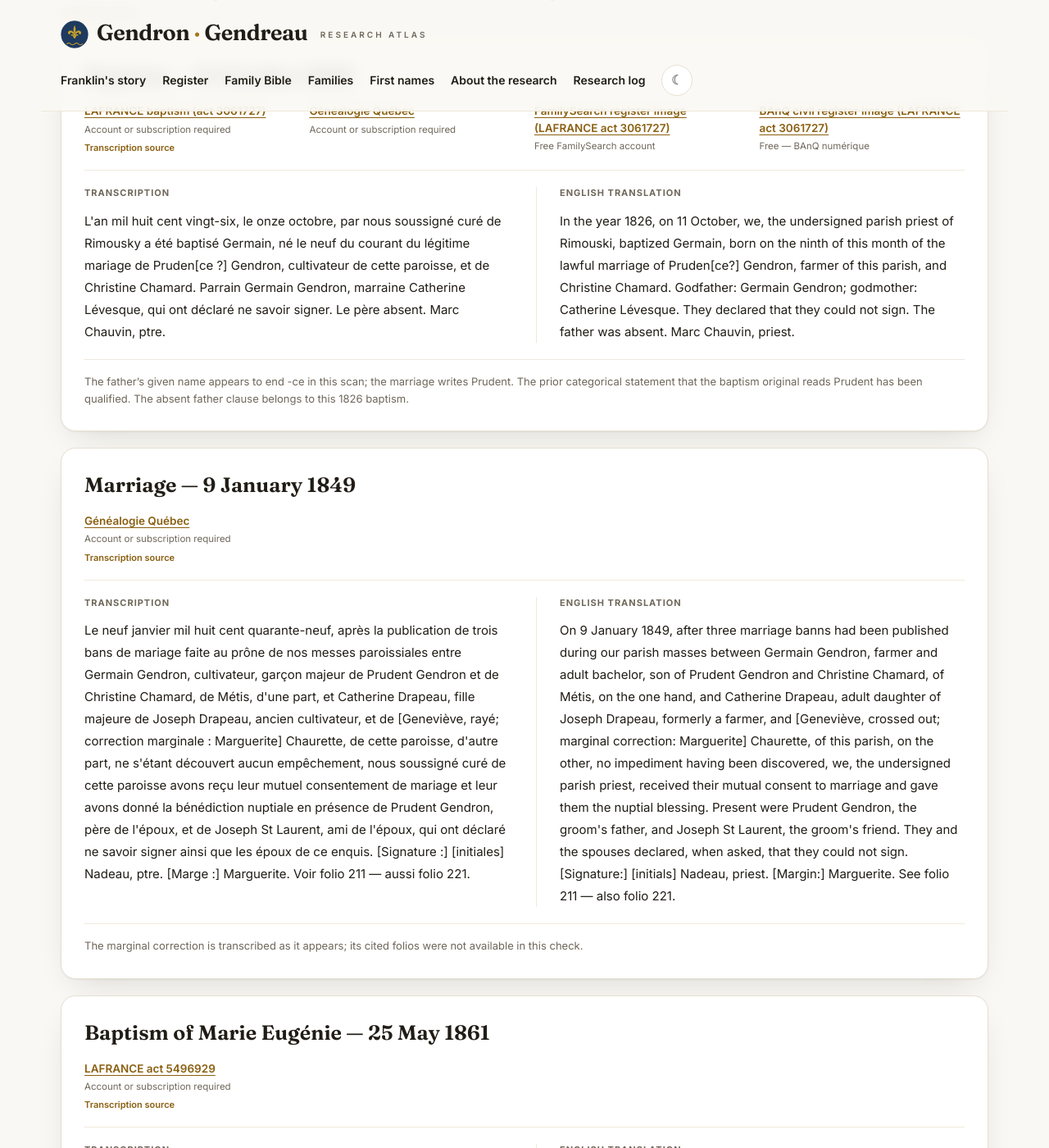
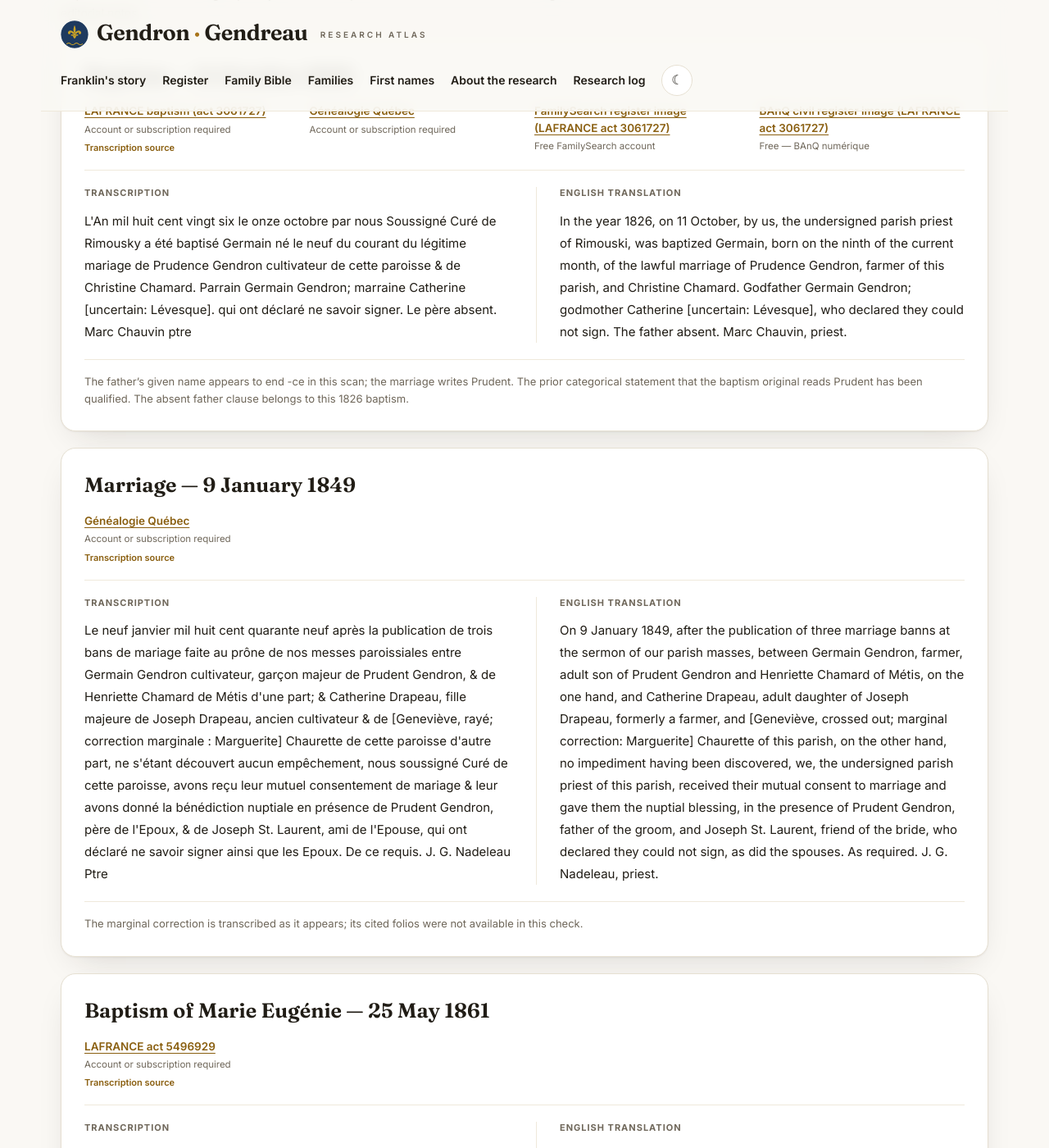
Before and after one commit to vetharmon/gendron-research, a Jekyll site: the page built from _candidates/c190.md, in a window 1280 px wide and 1400 px high, scrolled down 1255 px. Shown: the whole window at 82% size. Built offline with Jekyll 4.4.1, drawn with Linux system fonts in a browser that asks for light colours; part of the change alters nothing that is shown; some of the changed text lies outside the part shown.

Commit message:
Add files via upload

```diff
--- a/_candidates/c190.md
+++ b/_candidates/c190.md
@@ -16,64 +16,67 @@ sources:
 - label: LAFRANCE baptism (act 3061727)
   url: https://www.genealogiequebec.com/Membership/LAFRANCE/acte/3061727
   access: Account or subscription required
-  provenance: Original register image read on 23 November 2026. Birth on 9 October and baptism on 11 October are clear. The father’s final given-name letters are less secure than the old note asserted; the reading is bracketed rather than silently normalized to Prudent.
+  provenance: Original register image read on 23 November 2026. Birth on 9 October and baptism on 11 October are clear. The father’s final given-name letters are less secure than the old note asserted; the reading is bracketed rather than silently normalized to Prudent. Re-read and verified 28 November 2026 — image d1p_17171280.jpg, act 83; the act writes the father's given name Prudence (the index likewise).
   document_id: act-3061727
   document_primary: true
   document_title: Baptism — 11 October 1826
   document_note: The father’s given name appears to end -ce in this scan; the marriage writes Prudent. The prior categorical statement that the baptism original reads Prudent has been qualified. The absent father clause belongs to this 1826 baptism.
-  transcription: L'an mil huit cent vingt-six, le onze octobre, par nous soussigné curé de Rimousky a été baptisé Germain, né le neuf du courant du légitime mariage de Pruden[ce ?] Gendron, cultivateur de cette paroisse, et de Christine Chamard. Parrain Germain Gendron, marraine Catherine Lévesque, qui ont déclaré ne savoir signer. Le père absent. Marc Chauvin, ptre.
-  translation: 'In the year 1826, on 11 October, we, the undersigned parish priest of Rimouski, baptized Germain, born on the ninth of this month of the lawful marriage of Pruden[ce?] Gendron, farmer of this parish, and Christine Chamard. Godfather: Germain Gendron; godmother: Catherine Lévesque. They declared that they could not sign. The father was absent. Marc Chauvin, priest.'
+  transcription: "L'An mil huit cent vingt six le onze octobre par nous Soussigné Curé de Rimousky a été baptisé Germain né le neuf du courant du légitime mariage de Prudence Gendron cultivateur de cette paroisse & de Christine Chamard. Parrain Germain Gendron; marraine Catherine [uncertain: Lévesque]. qui ont déclaré ne savoir signer. Le père absent. Marc Chauvin ptre"
+  translation: "In the year 1826, on 11 October, by us, the undersigned parish priest of Rimouski, was baptized Germain, born on the ninth of the current month, of the lawful marriage of Prudence Gendron, farmer of this parish, and Christine Chamard. Godfather Germain Gendron; godmother Catherine [uncertain: Lévesque], who declared they could not sign. The father absent. Marc Chauvin, priest."
   text_language: fr
   text_type: transcription
-  text_note: The father’s given name appears to end -ce in this scan; the marriage writes Prudent. The prior categorical statement that the baptism original reads Prudent has been qualified. The absent father clause belongs to this 1826 baptism.
+  text_note: "Verbatim transcription from the audit re-read of 28 November 2026; spellings as written."
 - label: Généalogie Québec
   url: https://www.genealogiequebec.com/Membership/LAFRANCE/img/acte/3061727
   access: Account or subscription required
-  provenance: Recorded in the source research notes.
+  provenance: Recorded in the source research notes. Direct-image link to the same act image (d1p_17171280.jpg) verified for the LAFRANCE entry above, 28 November 2026; the transcription there applies to this image.
+  transcription: "L'An mil huit cent vingt six le onze octobre par nous Soussigné Curé de Rimousky a été baptisé Germain né le neuf du courant du légitime mariage de Prudence Gendron cultivateur de cette paroisse & de Christine Chamard. Parrain Germain Gendron; marraine Catherine [uncertain: Lévesque]. qui ont déclaré ne savoir signer. Le père absent. Marc Chauvin ptre"
   document_id: act-3061727
   document_primary: false
 - label: Généalogie Québec
   url: https://www.genealogiequebec.com/Membership/LAFRANCE/img/acte/13400924
   access: Account or subscription required
-  provenance: Original register image read on 23 November 2026. The groom is an adult farmer, son of Prudent Gendron and Christine Chamard of Métis. The bride’s mother’s name is corrected in the margin from Geneviève to Marguerite.
+  provenance: Original register image read on 23 November 2026. The groom is an adult farmer, son of Prudent Gendron and Christine Chamard of Métis. The bride’s mother’s name is corrected in the margin from Geneviève to Marguerite. Re-read and verified 28 November 2026 — image d1p_58910228.jpg, act M.3; the groom's mother (Henriette), the crossed-out Geneviève with its marginal correction to Marguerite, the bride's-friend reading for Joseph St Laurent, and the priest's signature (J. G. Nadeleau) were all settled by a zoomed verification re-read the same day. The earlier transcription on this entry named the groom's mother Christine, made St Laurent the groom's friend, and read the priest as Nadeau — the act reads otherwise on all three points.
   document_id: act-13400924
   document_primary: true
   document_title: Marriage — 9 January 1849
   document_note: The marginal correction is transcribed as it appears; its cited folios were not available in this check.
-  transcription: 'Le neuf janvier mil huit cent quarante-neuf, après la publication de trois bans de mariage faite au prône de nos messes paroissiales entre Germain Gendron, cultivateur, garçon majeur de Prudent Gendron et de Christine Chamard, de Métis, d''une part, et Catherine Drapeau, fille majeure de Joseph Drapeau, ancien cultivateur, et de [Geneviève, rayé; correction marginale : Marguerite] Chaurette, de cette paroisse, d''autre part, ne s''étant découvert aucun empêchement, nous soussigné curé de cette paroisse avons reçu leur mutuel consentement de mariage et leur avons donné la bénédiction nuptiale en présence de Prudent Gendron, père de l''époux, et de Joseph St Laurent, ami de l''époux, qui ont déclaré ne savoir signer ainsi que les époux de ce enquis. [Signature :] [initiales] Nadeau, ptre. [Marge :] Marguerite. Voir folio 211 — aussi folio 221.'
-  translation: 'On 9 January 1849, after three marriage banns had been published during our parish masses between Germain Gendron, farmer and adult bachelor, son of Prudent Gendron and Christine Chamard, of Métis, on the one hand, and Catherine Drapeau, adult daughter of Joseph Drapeau, formerly a farmer, and [Geneviève, crossed out; marginal correction: Marguerite] Chaurette, of this parish, on the other, no impediment having been discovered, we, the undersigned parish priest, received their mutual consent to marriage and gave them the nuptial blessing. Present were Prudent Gendron, the groom''s father, and Joseph St Laurent, the groom''s friend. They and the spouses declared, when asked, that they could not sign. [Signature:] [initials] Nadeau, priest. [Margin:] Marguerite. See folio 211 — also folio 221.'
+  transcription: "Le neuf janvier mil huit cent quarante neuf après la publication de trois bans de mariage faite au prône de nos messes paroissiales entre Germain Gendron cultivateur, garçon majeur de Prudent Gendron, & de Henriette Chamard de Métis d'une part; & Catherine Drapeau, fille majeure de Joseph Drapeau, ancien cultivateur & de [Geneviève, rayé; correction marginale : Marguerite] Chaurette de cette paroisse d'autre part, ne s'étant découvert aucun empêchement, nous soussigné Curé de cette paroisse, avons reçu leur mutuel consentement de mariage & leur avons donné la bénédiction nuptiale en présence de Prudent Gendron, père de l'Epoux, & de Joseph St. Laurent, ami de l'Epouse, qui ont déclaré ne savoir signer ainsi que les Epoux. De ce requis. J. G. Nadeleau Ptre"
+  translation: "On 9 January 1849, after the publication of three marriage banns at the sermon of our parish masses, between Germain Gendron, farmer, adult son of Prudent Gendron and Henriette Chamard of Métis, on the one hand, and Catherine Drapeau, adult daughter of Joseph Drapeau, formerly a farmer, and [Geneviève, crossed out; marginal correction: Marguerite] Chaurette of this parish, on the other hand, no impediment having been discovered, we, the undersigned parish priest of this parish, received their mutual consent to marriage and gave them the nuptial blessing, in the presence of Prudent Gendron, father of the groom, and Joseph St. Laurent, friend of the bride, who declared they could not sign, as did the spouses. As required. J. G. Nadeleau, priest."
   text_language: fr
   text_type: transcription
-  text_note: The marginal correction is transcribed as it appears; its cited folios were not available in this check.
+  text_note: "Verbatim transcription from the audit re-read of 28 November 2026, as settled by the verification re-read; spellings as written."
 - label: PRDH-IGD
   url: https://www.prdh-igd.com/Membership/fr/PRDH/Famille/253663
   access: Account or subscription required
-  provenance: Recorded in the source research notes.
+  provenance: Recorded in the source research notes. The PRDH page itself was not opened for this audit (28 November 2026), per the standing rule on PRDH hits; the corresponding acts were verified through their LAFRANCE copies above.
 - label: FamilySearch register image (LAFRANCE act 3061727)
   url: https://www.familysearch.org/ark:/61903/3:1:3QS7-L99D-RXDL
   access: Free FamilySearch account
-  provenance: Quebec, Catholic Parish Registers, 1621-1979 — image 445, DGS 5468831. Matched to the LAFRANCE act on name, date and parents (12 Nov 2026).
+  provenance: Quebec, Catholic Parish Registers, 1621-1979 — image 445, DGS 5468831. Matched to the LAFRANCE act on name, date and parents (12 Nov 2026). Re-read and verified 28 November 2026 — image 445 of 727, Rimouski Saint-Germain; this copy's signing clause reads qui n'ont pu signer, against qui ont déclaré ne savoir signer in the civil copy.
+  transcription: "L'An mil huit cent vingt six, le onze octobre par nous soussigné Curé de Rimousky a été baptisé Germain né le neuf du courant du légitime mariage de Prudence Gendron cultivateur de cette paroisse & de Christine Chamard. Parrain Germain Gendron, marraine Catherine Levesque qui n'ont pu signer. Le pere absent. Marc Chauvin ptre"
   document_id: act-3061727
   document_primary: false
 - label: BAnQ civil register image (LAFRANCE act 3061727)
   url: https://numerique.banq.qc.ca/patrimoine/details/52327/4422487
   access: Free — BAnQ numérique
-  provenance: Registres de l'état civil, Rimouski (CE101,S6), 1826 volume, image 25 of 30. Matched to the LAFRANCE act on name, date and parents (15 Nov 2026).
+  provenance: Registres de l'état civil, Rimouski (CE101,S6), 1826 volume, image 25 of 30. Matched to the LAFRANCE act on name, date and parents (15 Nov 2026). Re-read and verified 28 November 2026 — BAnQ CE101,S6, image 25 of 30; the image matches the LAFRANCE civil copy of the act, and the transcription from that copy is carried here.
+  transcription: "L'An mil huit cent vingt six le onze octobre par nous Soussigné Curé de Rimousky a été baptisé Germain né le neuf du courant du légitime mariage de Prudence Gendron cultivateur de cette paroisse & de Christine Chamard. Parrain Germain Gendron; marraine Catherine [uncertain: Lévesque]. qui ont déclaré ne savoir signer. Le père absent. Marc Chauvin ptre"
   document_id: act-3061727
   document_primary: false
 - label: LAFRANCE act 5496929
   url: https://www.genealogiequebec.com/Membership/LAFRANCE/acte/5496929
   access: Account or subscription required
-  provenance: Original register image read on 23 November 2026. The act confirms Marie Eugénie’s birth on 20 May 1861 and the continuing Germain Gendron–Catherine Drapeau family. It does not separately state whether the father attended.
+  provenance: Original register image read on 23 November 2026. The act confirms Marie Eugénie’s birth on 20 May 1861 and the continuing Germain Gendron–Catherine Drapeau family. It does not separately state whether the father attended. Re-read and verified 28 November 2026 — image d1p_17040156.jpg, act B 33, the baptism of his daughter Marie Eugenie.
   document_id: act-5496929
   document_primary: true
   document_title: Baptism of Marie Eugénie — 25 May 1861
   document_note: ''
-  transcription: Le vingt-cinq mai mil huit cent soixante-un, nous prêtre soussigné avons baptisé Marie Eugénie, née le vingt du présent mois du légitime mariage de Germain Gendron, cultivateur, et de Catherine Drapeau de cette paroisse. Parrain Louis [Bossé ?], marraine Léa Dumas, qui n'ont su signer. Joseph Dumas, ptre.
-  translation: 'On 25 May 1861, we, the undersigned priest, baptized Marie Eugénie, born on the twentieth of this month of the lawful marriage of Germain Gendron, farmer, and Catherine Drapeau of this parish. Godfather: Louis [Bossé?]; godmother: Léa Dumas. They could not sign. Joseph Dumas, priest.'
+  transcription: "Le vingt cinq Mai mil huit cent soixante un, nous prêtre soussigné, avons baptisé Marie Eugenie, née le vingt du présent mois du légitime mariage de Germain Gendron cultivateur et de Catherine Drapeau de cette paroisse. Parrain Louis [uncertain: Voghi] marraine Léa Dumas qui n'ont pu signer. Joseph Dumas Ptre"
+  translation: "On 25 May 1861, we, the undersigned priest, baptized Marie Eugenie, born on the twentieth of the present month, of the lawful marriage of Germain Gendron, farmer, and Catherine Drapeau of this parish. Godfather Louis [uncertain: Voghi], godmother Léa Dumas, who could not sign. Joseph Dumas, priest."
   text_language: fr
   text_type: transcription
-  text_note: Punctuation and spacing regularized; uncertain readings are bracketed. The separate linked copies were not re-read in this check.
+  text_note: "Verbatim transcription from the audit re-read of 28 November 2026; spellings as written."
 filenames:
 - Recent-Original-Scans/Baptisms-and-Burials/C190_LAFRANCE-5496929_d1p_17040156.jpg
 - Recent-Original-Scans/Baptisms-and-Burials/C190_LAFRANCE-3061727_d1p_17171280.jpg
```
